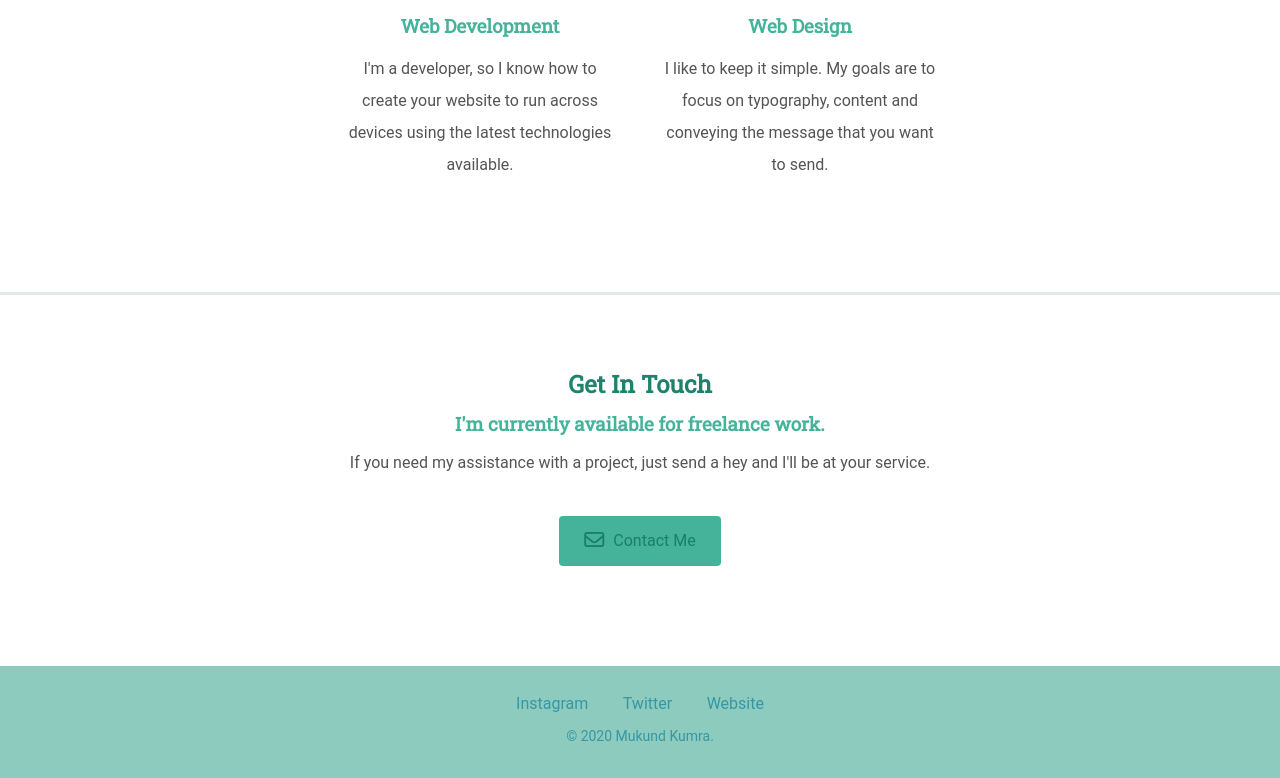
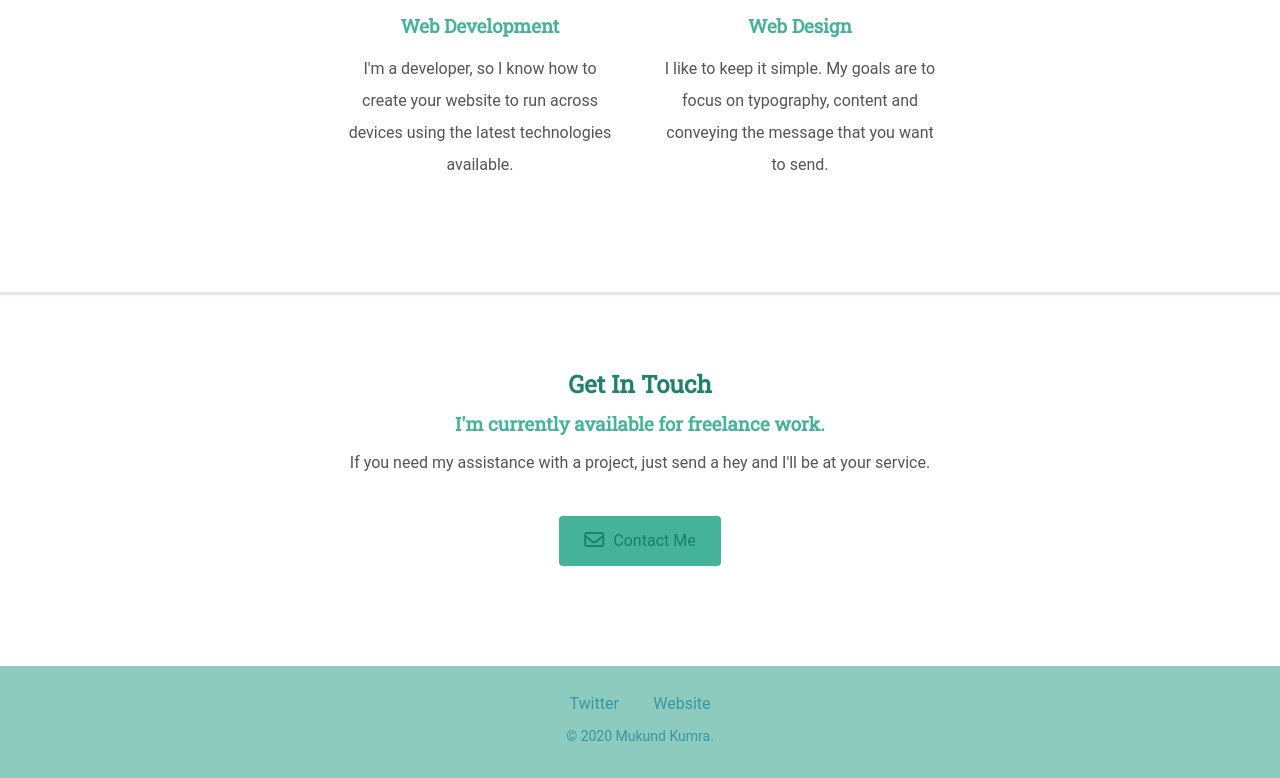
Before and after one commit to mukundkumra/my-site, a plain HTML site: page index.html in a window 1280 px wide. Shown: the part 1599-2377 px from the top of the page. Drawn offline with nearby package versions, Linux system fonts and the light colour scheme.

Commit message:
Update index.html

```diff
--- a/index.html
+++ b/index.html
@@ -57,14 +57,13 @@
       <h2>Get In Touch</h2>
       <h3>I'm currently available for freelance work.</h3>
       <p>If you need my assistance with a project, just send a hey and I'll be at your service.</p>
-      <a class="btn" href="mailto:mukundkumra621@gmail.com"> <i class="far fa-envelope fa-lg"></i> Contact Me</a>
+      <a class="btn" href="mailto:mukundkumra.io@gmail.com"> <i class="far fa-envelope fa-lg"></i> Contact Me</a>
     </div>
   </div>
 
   <div class="bottom-container">
-    <a class="footer-link" href="https://www.instagram.com/mukundkumra">Instagram</a>
-    <a class="footer-link" href="https://twitter.com/mukundkumra">Twitter</a>
-    <a class="footer-link" href="https://mukundkumra.github.io/cv/">Website</a>
+    <a class="footer-link" href="https://twitter.com/mukundKumraIO">Twitter</a>
+    <a class="footer-link" href="https://mukundkumra.github.io">Website</a>
     <p class="copyright">© 2020 Mukund Kumra.</p>
   </div>
 
```
